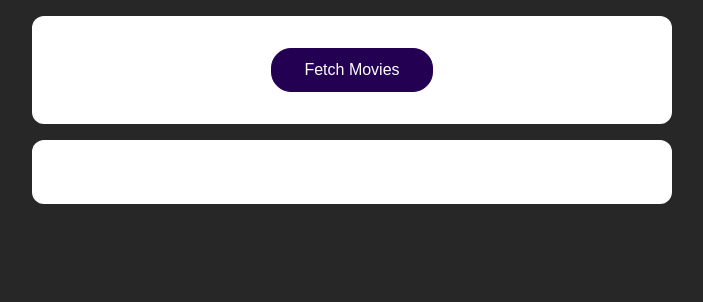
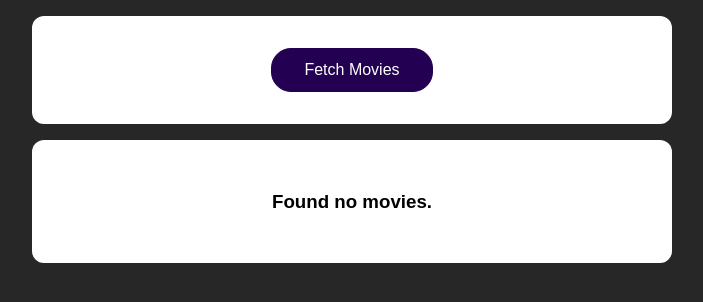
Before and after one commit to TechyTejas/FetchAPI-Project, a React (Create React App) app: page / in a window 1280 px wide. Shown: the top 302 px of the page, without its empty margins (288-991 px from the left). Built offline with nearby package versions, Linux system fonts and the light colour scheme.

Commit message:
Loading the application

```diff
--- a/src/App.js
+++ b/src/App.js
@@ -6,8 +6,10 @@ import './App.css';
 
 function App() {
   const[movies,setMovies]=useState([])
+  const[loading,setLoading]=useState(false)
 
  async function fetchMovieHandler() {
+  setLoading(true)
  const response= await fetch('https://swapi.dev/api/films/')
  const data= await response.json();
 
@@ -21,6 +23,7 @@ function App() {
       };
     });
    setMovies(trasformedMovies);
+   setLoading(false)
 
  }
 
@@ -30,7 +33,9 @@ function App() {
         <button onClick={fetchMovieHandler}>Fetch Movies</button>
       </section>
       <section>
-        <MoviesList movies={movies} />
+        {!loading && movies.length>0 && <MoviesList movies={movies} />}
+        {!loading && movies.length===0 && <p><h3>Found no movies.</h3></p>}
+        {loading && <p><h3>loading...</h3></p>}
       </section>
     </React.Fragment>
   );
```
